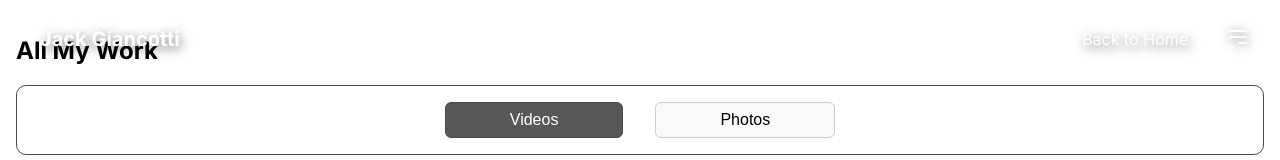
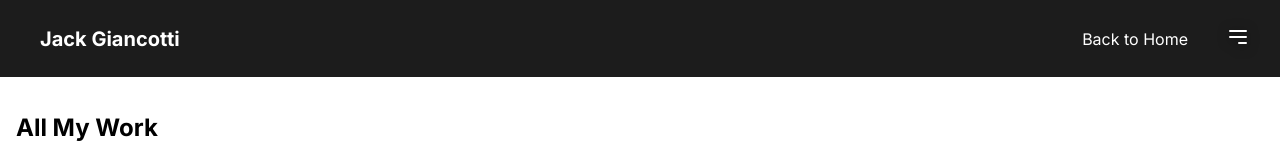
Before and after one commit to Lucas11011/jack-giancotti-portfolio, a React (Create React App) app: page /allwork in a window 1280 px wide. Shown: the top 160 px of the page. Built offline with nearby package versions, Linux system fonts and the light colour scheme.

Commit message:
Navbar styling on each page

```diff
--- a/src/components/Navbar.js
+++ b/src/components/Navbar.js
@@ -19,10 +19,11 @@ const Navbar = () => {
 
     // Check if we're on the AllWork page, if so, don't show nav links
     const isAllWorkPage = location.pathname === '/AllWork' || location.pathname === '/allwork';
+    const isHomePage = location.pathname === '/';
 
     return (
         <>
-            <nav>
+            <nav className={isHomePage ? 'nav-transparent' : 'nav-solid'}>
                 <div className="logo">
                     <Link to="/" style={{ marginLeft: "1rem", textDecoration: "none", color: "inherit" }}>
                         Jack Giancotti
--- a/src/css/navbar.css
+++ b/src/css/navbar.css
@@ -3,20 +3,29 @@ html {
 }
 
 nav {
-  background-color: transparent;
+  background-color: #1c1c1c;
   color: #ffffff;
   padding: 1.5rem;
   display: flex;
   justify-content: space-between;
   align-items: center;
+  width: 100%;
+  z-index: 900;
+  text-shadow: none;
+  box-sizing: border-box;
+}
+
+.nav-transparent {
+  background-color: transparent;
   position: absolute;
   top: 0;
   left: 0;
   right: 0;
-  width: 100%;
-  z-index: 900;
   text-shadow: 2px 3px 12px rgba(0, 0, 0, 0.6);
-  box-sizing: border-box;
+}
+
+.nav-solid {
+  position: relative;
 }
 
 .logo {
```
